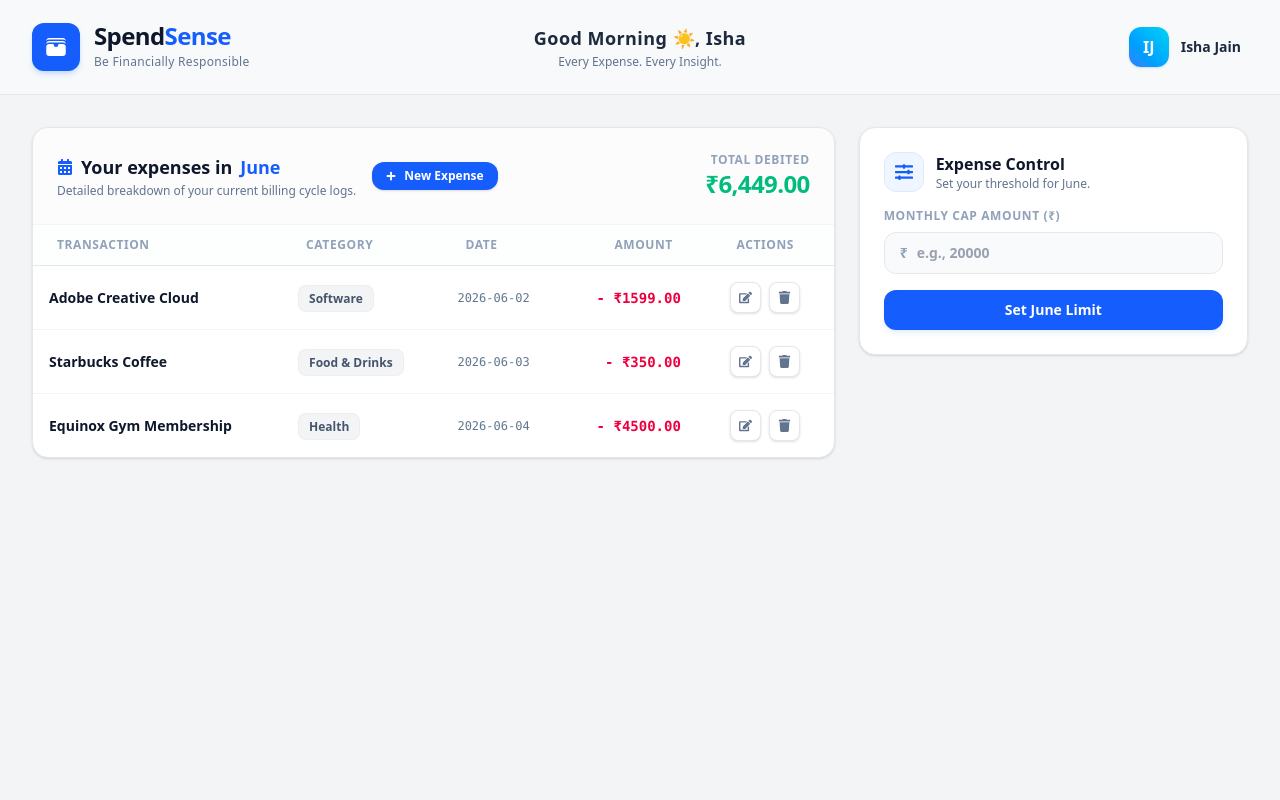
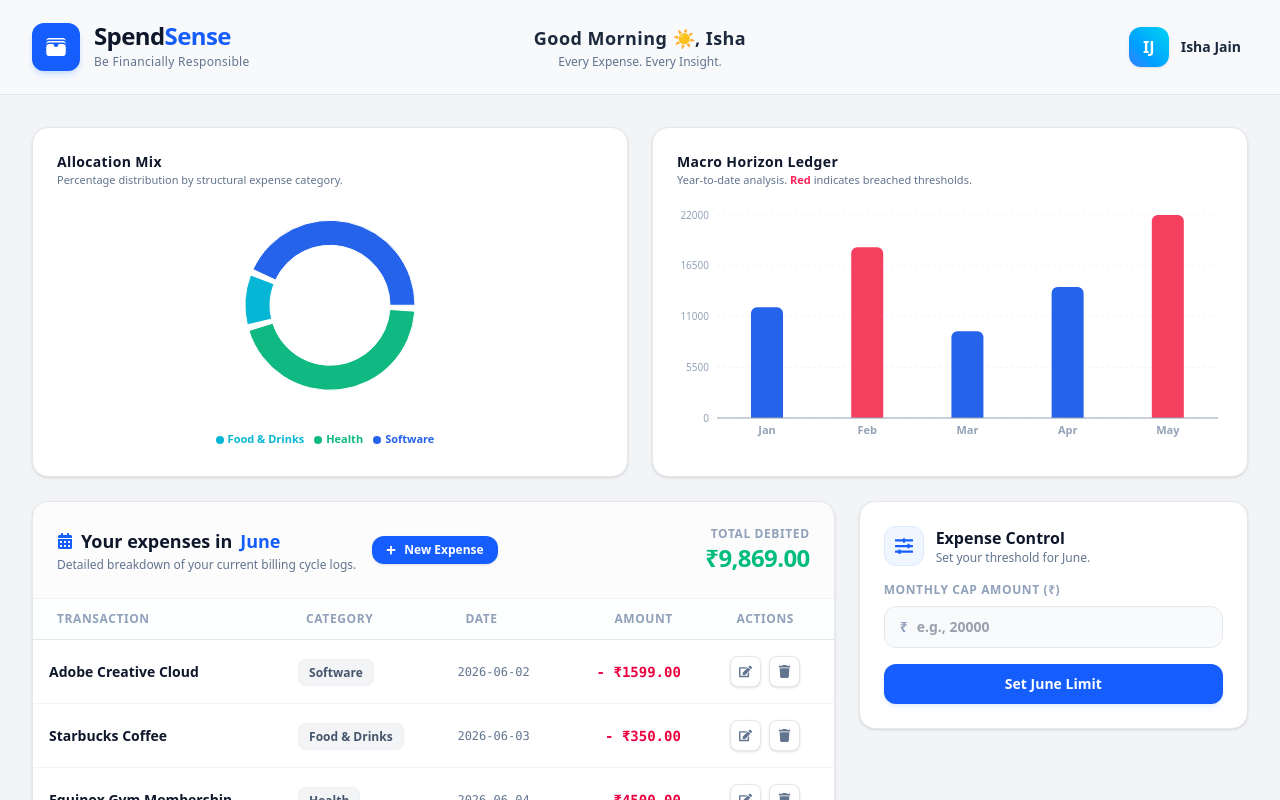
Before and after one commit to Isha740/Expense-Tracker-Web, a React (Vite) app in the folder client/: page / in a window 1280 px wide. Shown: the top 800 px of the page. Built offline with nearby package versions, Linux system fonts and the light colour scheme.

Commit message:
feat: added charts to show analytical summary of expenses

```diff
--- a/client/package.json
+++ b/client/package.json
@@ -13,7 +13,8 @@
     "@tailwindcss/postcss": "^4.1.18",
     "react": "^19.2.0",
     "react-dom": "^19.2.0",
-    "react-icons": "^5.6.0"
+    "react-icons": "^5.6.0",
+    "recharts": "^3.9.2"
   },
   "devDependencies": {
     "@eslint/js": "^9.39.1",
--- a/client/src/App.jsx
+++ b/client/src/App.jsx
@@ -2,36 +2,53 @@ import React, { useState } from "react";
 import Header from "./components/Header";
 import ExpenseTable from "./components/ExpenseTable";
 import BudgetLimitCard from "./components/BudgetLimitCard";
+import AnalyticsCharts from "./components/AnalyticsCharts";
 
 function App() {
-  // FAANG Signal: The true operational data state of the application
+  // Application Data Core
   const [expenses, setExpenses] = useState([
     { id: "1", title: "Adobe Creative Cloud", amount: 1599, category: "Software", date: "2026-06-02" },
     { id: "2", title: "Starbucks Coffee", amount: 350, category: "Food & Drinks", date: "2026-06-03" },
     { id: "3", title: "Equinox Gym Membership", amount: 4500, category: "Health", date: "2026-06-04" },
+    { id: "4", title: "AWS Cloud Infrastructure", amount: 2800, category: "Software", date: "2026-06-05" },
+    { id: "5", title: "Swiggy Delivery", amount: 620, category: "Food & Drinks", date: "2026-06-06" },
   ]);
 
   const [limit, setLimit] = useState(0);
 
-  // Dynamic aggregation math computed on every state shift
+  // Computing operational values live
   const currentTotalExpense = expenses.reduce((sum, item) => sum + item.amount, 0);
   const isOverBudget = limit > 0 && currentTotalExpense > limit;
 
-  // Handler function passed to children to safely mutate top-level state
+  // Year-to-date historical performance tracking matrix (Jan - May)
+  const yearlyHistoricalData = [
+    { month: "Jan", expenses: 12000, limit: 15000 },
+    { month: "Feb", expenses: 18500, limit: 15000 }, // Over threshold -> Red
+    { month: "Mar", expenses: 9400, limit: 15000 },
+    { month: "Apr", expenses: 14200, limit: 15000 },
+    { month: "May", expenses: 22000, limit: 20000 }, // Over threshold -> Red
+  ];
+
   const handleAddExpense = (newExpense) => {
     setExpenses((prevExpenses) => [newExpense, ...prevExpenses]);
   };
 
   return (
-    <div className="bg-gray-100 min-h-screen text-slate-800 font-sans antialiased">
+    <div className="bg-gray-100 min-h-screen text-slate-800 font-sans antialiased pb-12">
       <Header />
 
-      <main className="max-w-7xl mx-auto px-4 py-8 sm:px-6 lg:px-8">
+      <main className="max-w-7xl mx-auto px-4 py-8 sm:px-6 lg:px-8 space-y-6">
 
+        <section aria-label="Dashboard Analytics Core">
+          <AnalyticsCharts
+            currentExpenses={expenses}
+            historyData={yearlyHistoricalData}
+          />
+        </section>
 
         <div className="grid grid-cols-1 lg:grid-cols-3 gap-6 items-start">
 
-          {/* LEFT SIDE: Core Table Log - Now consumes real state and mutation action triggers */}
+          {/* LEFT CONTENT BLOCK: Main operational ledger */}
           <div className="lg:col-span-2">
             <ExpenseTable
               expenses={expenses}
@@ -41,15 +58,15 @@ function App() {
             />
           </div>
 
-          {/* RIGHT SIDE: Budget Tracker */}
-          <div>
+          {/* RIGHT SIDEBAR PANEL: Interactive threshold cap logic */}
+          <aside className="space-y-6">
             <BudgetLimitCard
               limit={limit}
               setLimit={setLimit}
               currentTotalExpense={currentTotalExpense}
               isOverBudget={isOverBudget}
             />
-          </div>
+          </aside>
 
         </div>
       </main>
--- /dev/null
+++ b/client/src/components/AnalyticsCharts.jsx
@@ -0,0 +1,98 @@
+import React from "react";
+import {
+  PieChart, Pie, Cell, Tooltip, ResponsiveContainer, Legend,
+  BarChart, Bar, XAxis, YAxis, CartesianGrid
+} from "recharts";
+
+export default function AnalyticsCharts({ currentExpenses, historyData }) {
+
+  // 1. DATA TRANSFORM ENGINE: Group current table entries by category for the Pie Chart
+  const categoryMap = currentExpenses.reduce((acc, curr) => {
+    acc[curr.category] = (acc[curr.category] || 0) + curr.amount;
+    return acc;
+  }, {});
+
+  const totalCurrentSpent = currentExpenses.reduce((sum, item) => sum + item.amount, 0);
+
+  const pieData = Object.keys(categoryMap).map((cat) => ({
+    name: cat,
+    value: categoryMap[cat],
+    percentage: ((categoryMap[cat] / totalCurrentSpent) * 100).toFixed(1)
+  }));
+
+  // Clean, minimal premium color palette matching your references
+  const PIE_COLORS = ["#2563eb", "#06b6d4", "#10b981", "#f59e0b", "#64748b"];
+
+  return (
+    /* Side-by-Side Flex Layout stretching symmetrically below your main ledger */
+    <div className="grid grid-cols-1 md:grid-cols-2 gap-6">
+
+      {/* LEFT CHART: Spending Category Matrix Breakdown */}
+      <div className="bg-white p-6 rounded-2xl border border-gray-200 shadow-sm flex flex-col h-[350px]">
+        <div>
+          <h4 className="text-sm font-bold text-slate-900 tracking-wide">Allocation Mix</h4>
+          <p className="text-[11px] text-slate-500 font-medium">Percentage distribution by structural expense category.</p>
+        </div>
+
+        <div className="flex-1 min-h-0 mt-2">
+          {pieData.length === 0 ? (
+            <div className="h-full flex items-center justify-center text-xs text-slate-400">No active data streams logged.</div>
+          ) : (
+            <ResponsiveContainer width="100%" height="100%">
+              <PieChart>
+                <Pie
+                  data={pieData}
+                  cx="50%"
+                  cy="45%"
+                  innerRadius={60}
+                  outerRadius={85}
+                  paddingAngle={4}
+                  dataKey="value"
+                >
+                  {pieData.map((entry, index) => (
+                    <Cell key={`cell-${index}`} fill={PIE_COLORS[index % PIE_COLORS.length]} />
+                  ))}
+                </Pie>
+                <Tooltip
+                  formatter={(value) => [`₹${value.toLocaleString("en-IN")}`, "Spent"]}
+                  contentStyle={{ backgroundColor: "#0f172a", borderRadius: "12px", border: "none", color: "#f8fafc", fontSize: "12px" }}
+                />
+                <Legend verticalAlign="bottom" iconType="circle" iconSize={8} wrapperStyle={{ fontSize: "11px", fontWeight: "600" }} />
+              </PieChart>
+            </ResponsiveContainer>
+          )}
+        </div>
+      </div>
+
+      {/* RIGHT CHART: Historical Macro-Trend Multi-Month Bar Graph */}
+      <div className="bg-white p-6 rounded-2xl border border-gray-200 shadow-sm flex flex-col h-[350px]">
+        <div>
+          <h4 className="text-sm font-bold text-slate-900 tracking-wide">Macro Horizon Ledger</h4>
+          <p className="text-[11px] text-slate-500 font-medium">Year-to-date analysis. <span className="text-rose-500 font-semibold">Red</span> indicates breached thresholds.</p>
+        </div>
+
+        <div className="flex-1 min-h-0 mt-4">
+          <ResponsiveContainer width="100%" height="100%">
+            <BarChart data={historyData} margin={{ top: 10, right: 5, left: -20, bottom: 5 }}>
+              <CartesianGrid strokeDasharray="3 3" stroke="#f1f5f9" vertical={false} />
+              <XAxis dataKey="month" stroke="#94a3b8" fontSize={11} fontWeight={600} tickLine={false} />
+              <YAxis stroke="#94a3b8" fontSize={10} fontWeight={500} tickLine={false} axisLine={false} />
+              <Tooltip
+                formatter={(value) => [`₹${value.toLocaleString("en-IN")}`, "Total Expensed"]}
+                contentStyle={{ backgroundColor: "#0f172a", borderRadius: "12px", border: "none", color: "#f8fafc", fontSize: "12px" }}
+              />
+              {/* Dynamic Mapping: Evaluates if spending crossed limits to assign color nodes */}
+              <Bar dataKey="expenses" radius={[6, 6, 0, 0]} maxBarSize={32}>
+                {historyData.map((entry, index) => {
+                  const exceeded = entry.expenses > entry.limit;
+                  return <Cell key={`bar-cell-${index}`} fill={exceeded ? "#f43f5e" : "#2563eb"} />;
+                })}
+              </Bar>
+            </BarChart>
+          </ResponsiveContainer>
+        </div>
+      </div>
+
+    </div>
+  );
+}
--- a/client/src/components/ExpenseTable.jsx
+++ b/client/src/components/ExpenseTable.jsx
@@ -53,7 +53,7 @@ export default function ExpenseTable({ expenses, totalExpense, isOverBudget, onA
               </p>
             </div>
 
-            {/* Industry Grade Action Trigger: Add Button aligned perfectly inside header line */}
+            {/* Grade Action Trigger: Add Button aligned perfectly inside header line */}
             <button
               onClick={() => setIsModalOpen(true)}
               className="inline-flex items-center gap-2 px-3.5 py-1.5 bg-blue-600 hover:bg-blue-700 text-white rounded-xl text-xs font-bold shadow-sm hover:shadow transition-all self-start sm:self-center"
@@ -75,8 +75,8 @@ export default function ExpenseTable({ expenses, totalExpense, isOverBudget, onA
         </div>
       </div>
 
-      {/* Table Interface Viewport */}
-      <div className="overflow-x-auto">
+      {/* Table Interface Viewport with strict height boundaries and internal scrolling mechanisms */}
+      <div className="overflow-x-auto max-h-[400px] overflow-y-auto custom-scrollbar">
         <table className="w-full text-left border-collapse">
           <thead>
             <tr className="border-b border-gray-200 text-xs font-bold uppercase tracking-wider text-slate-400 bg-gray-50/30">
@@ -128,7 +128,6 @@ export default function ExpenseTable({ expenses, totalExpense, isOverBudget, onA
         </table>
       </div>
 
-      {/* FAANG Pattern: Fully Accessible Dynamic Overlay Modal Backdrop */}
       {isModalOpen && (
         <div className="fixed inset-0 z-[100] flex items-center justify-center bg-slate-900/40 backdrop-blur-sm p-4 animate-in fade-in duration-200">
 
```
Also changed, not shown: 1 other file (tests, documents, lock files or other folders).
